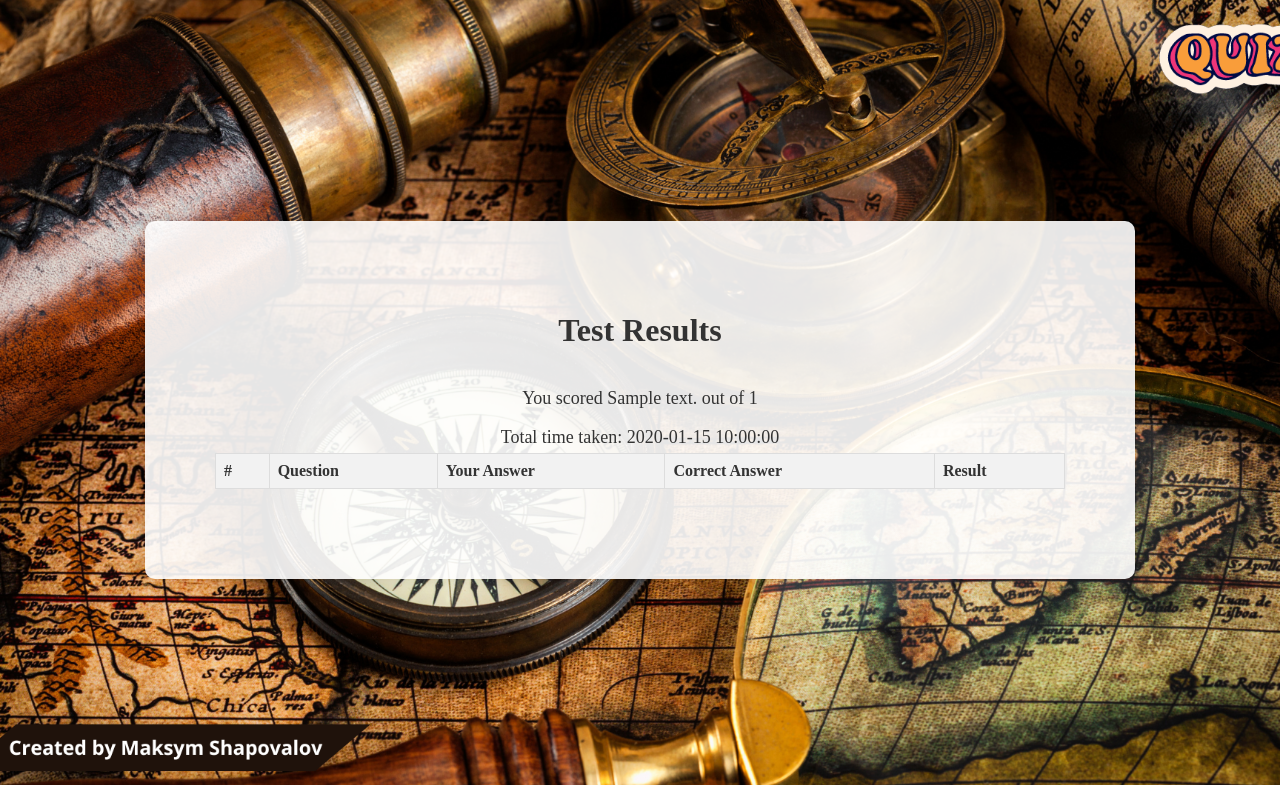
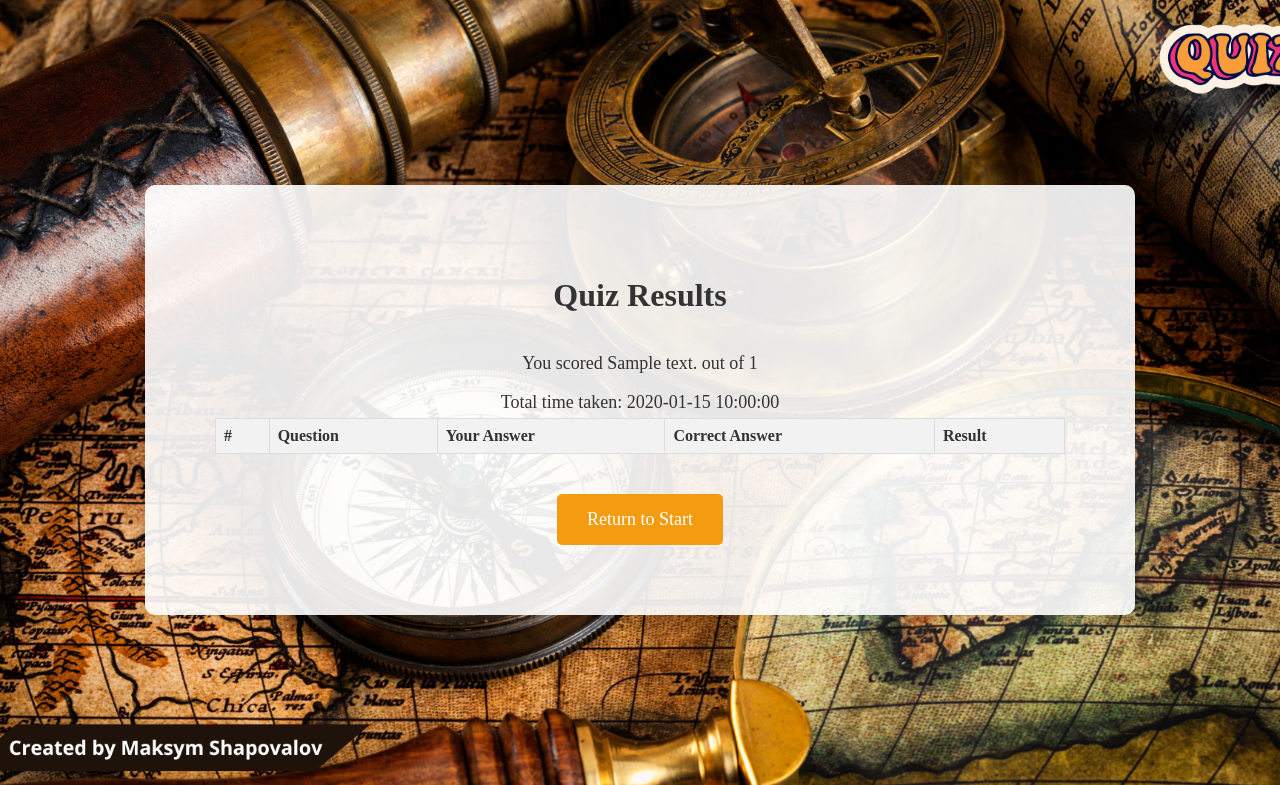
Before and after one commit to LEDBEST/geography-quiz, a Flask app: template templates/results.html in a window 1280 px wide. Shown: the top 785 px of the page. Run offline with Flask 3, Linux system fonts and the light colour scheme; the template is opened without the code that fills it: most values are stand-ins (such as "Sample title", 1, 10 or a date in 2020); lists and menus that the app fills with data are empty.

Commit message:
Deploy to new Heroku app geo-quiz

```diff
--- a/templates/results.html
+++ b/templates/results.html
@@ -24,13 +24,36 @@
         h1, .score, .time, th, td {
             font-family: 'Cinzel Decorative', serif;
         }
+
+        /* Styling for the button */
+        .button-container {
+            margin-top: 20px;
+            text-align: center;
+        }
+
+        .return-button {
+            background-color: #f39c12;
+            color: #fff;
+            border: none;
+            padding: 15px 30px;
+            cursor: pointer;
+            font-size: 18px;
+            border-radius: 5px;
+            text-decoration: none;
+            display: inline-block;
+            font-family: 'Cinzel Decorative', serif;
+        }
+
+        .return-button:hover {
+            background-color: #e67e22;
+        }
     </style>
 </head>
 <body>
 
     <!-- Quiz Results Container -->
     <div class="quiz-container">
-        <h1>Test Results</h1>
+        <h1>Quiz Results</h1>
         <p class="score">You scored {{ correct_answers }} out of {{ total_questions }}</p>
 
         <div class="time">
@@ -61,6 +84,9 @@
             </tr>
             {% endfor %}
         </table>
+        <div class="button-container">
+            <a href="{{ url_for('shttps://geo-quiz-403258dfbda4.herokuapp.com/') }}" class="return-button">Return to Start</a>
+        </div>
     </div>
 </body>
 </html>
```
